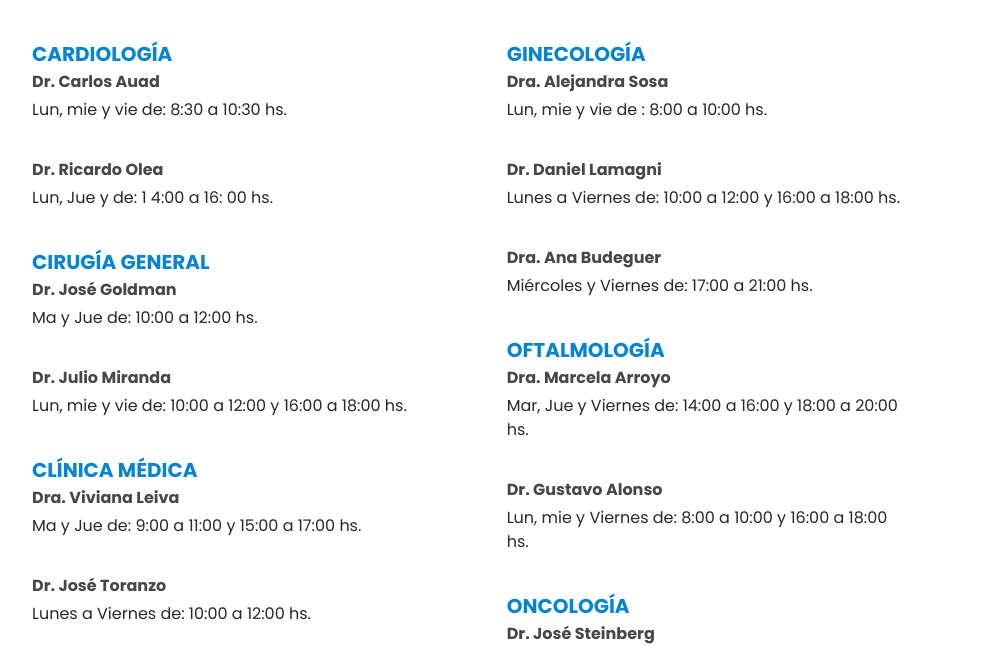
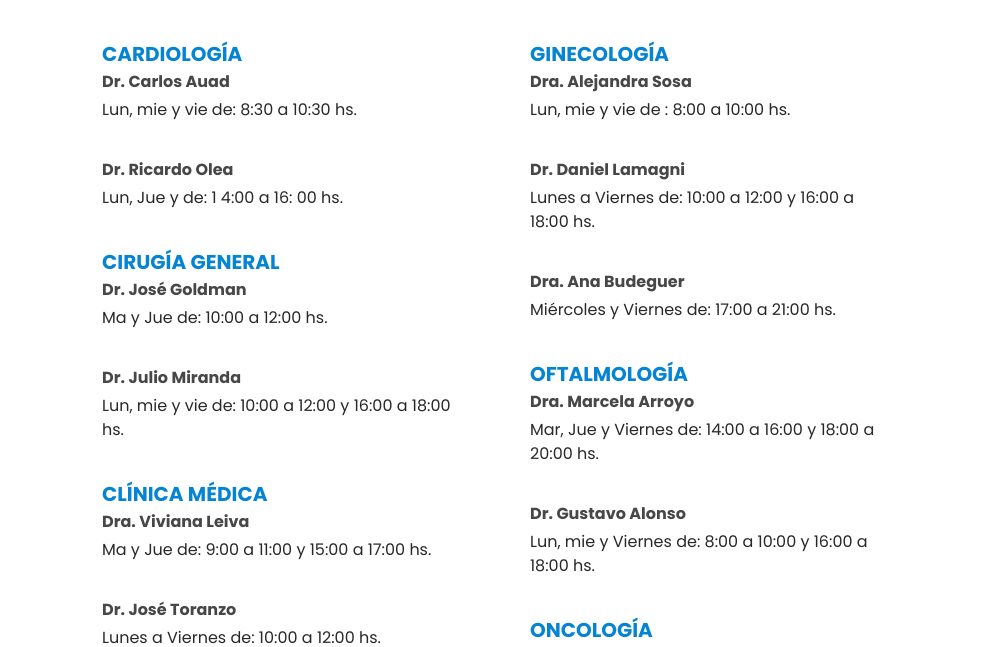
Before and after one commit to Marvana78/ProyectoWeb2JS, a plain HTML site: page Especialidades/index.html in a window 1280 px wide. Shown: the part 700-1347 px from the top of the page, without its empty margins (4-1012 px from the left). Drawn offline with nearby package versions, Linux system fonts and the light colour scheme.

Commit message:
cambio en el container

```diff
--- a/Especialidades/index.html
+++ b/Especialidades/index.html
@@ -100,9 +100,8 @@
       </section>
     <!--Aqui comienza la sección de texto e imágen-->
     <section>
-    <div class="container-fluid">
-      <div class="col-sm-12 col-md-12">
-        <div class="row">
+    <div class="container">
+              <div class="row">
             <!-- Contenido de la primera columna -->
                 <div class="col-sm-4 col-md-4 col-lg-4 mt-4 mb-4 ms-4 me-4">
                 <h5 class="fw-bold">CARDIOLOGÍA</h5>
@@ -186,7 +185,6 @@
     </div>
         </div>
       </div>
-      </div>
 </section>
  </main>
  <footer>
```
